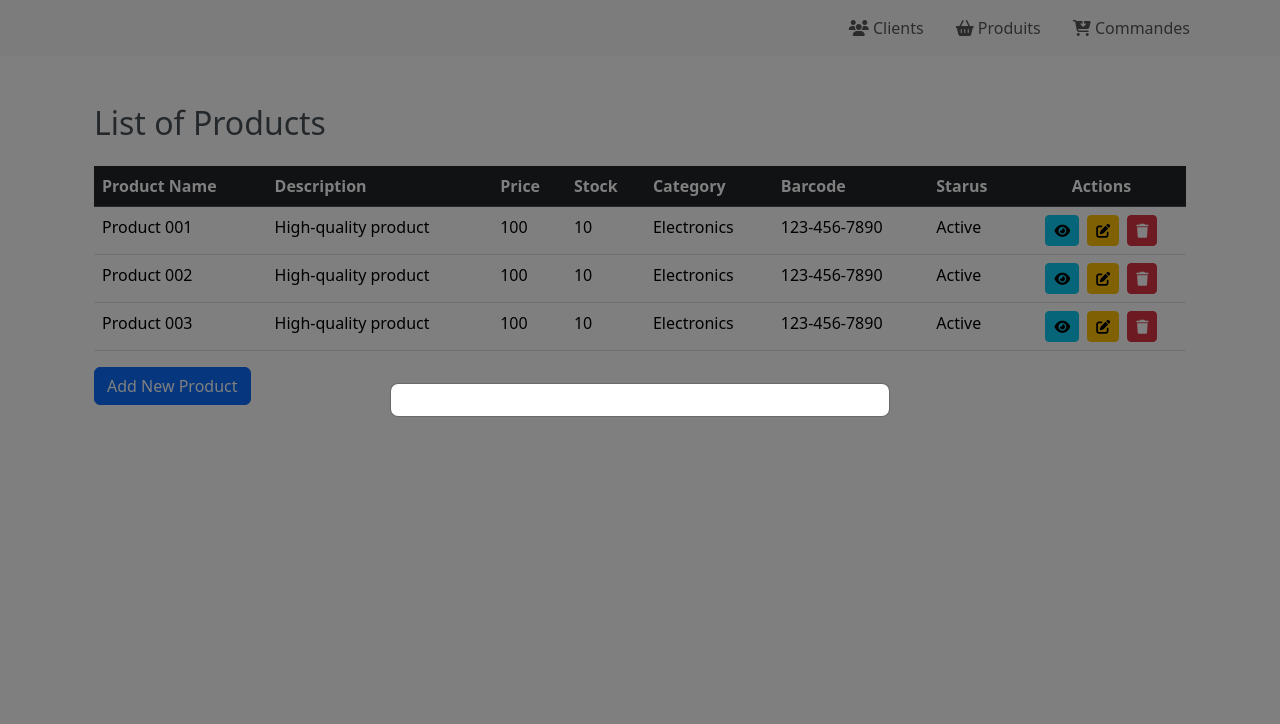
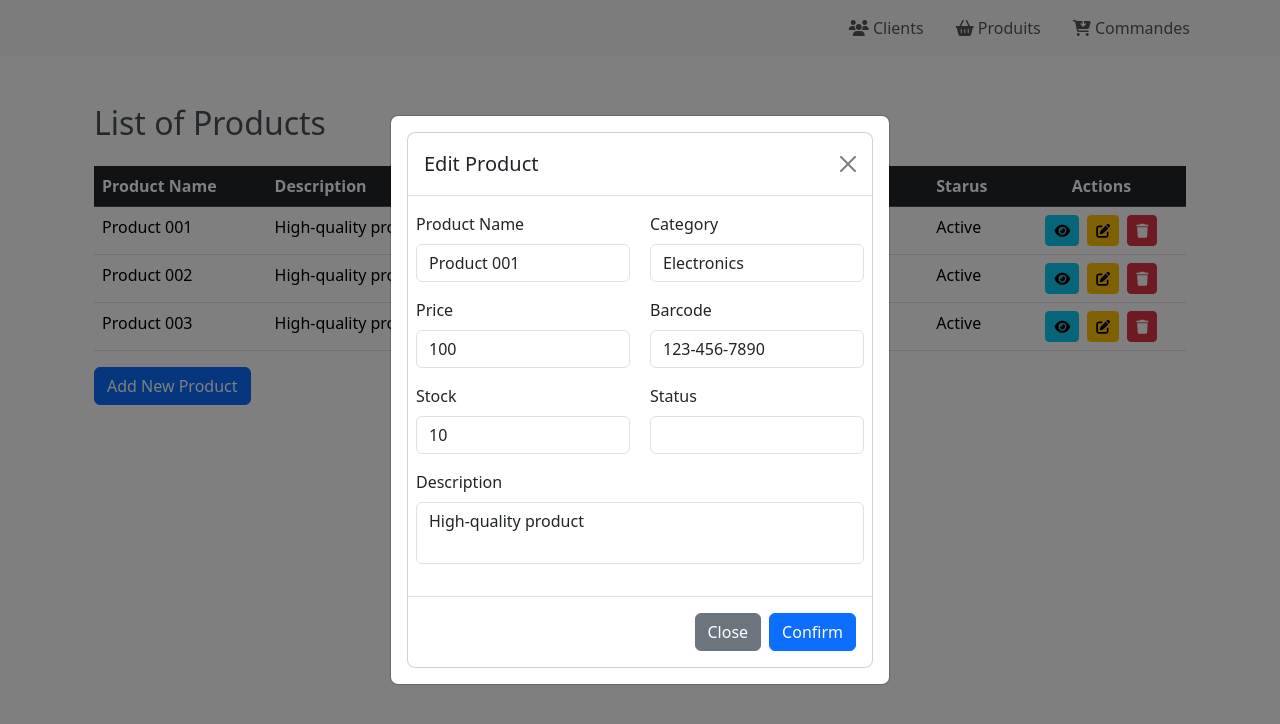
Before and after one commit to AbderahmaneThimbo/order_manager_vue_app, a Vue app: page /products in a window 1280 px wide. Both pictures are taken after a click on the button 1103 px from the left and 230 px from the top of the page. Shown: the top 724 px of the page. Built offline with nearby package versions, Linux system fonts and the light colour scheme.

Commit message:
l'ajout du composant UpdateProduct

```diff
--- a/src/components/products/UpdateProduct.vue
+++ b/src/components/products/UpdateProduct.vue
@@ -1,11 +1,105 @@
 <template>
+    <div class="modal-content custom-modal-width modal-lg">
+        <div class="modal-header">
+            <h5 class="modal-title">Edit Product</h5>
+            <button type="button" class="btn-close" data-bs-dismiss="modal" aria-label="Close"></button>
+        </div>
+        <form class="row g-3">
+            <div class="modal-body">
+                <div class="form-group-container">
+                    <div class="left-column">
+                        <div class="mb-3">
+                            <label for="name" class="form-label">Product Name</label>
+                            <input type="text" id="name" class="form-control" v-model="productToEdit.name" required />
+                        </div>
+                        <div class="mb-3">
+                            <label for="price" class="form-label">Price</label>
+                            <input type="number" id="price" class="form-control" v-model="productToEdit.price"
+                                required />
+                        </div>
+                        <div class="mb-3">
+                            <label for="stock" class="form-label">Stock</label>
+                            <input type="number" id="stock" class="form-control" v-model="productToEdit.stock"
+                                required />
+                        </div>
+                    </div>
+                    <div class="right-column">
+                        <div class="mb-3">
+                            <label for="category" class="form-label">Category</label>
+                            <input type="text" id="category" class="form-control" v-model="productToEdit.category"
+                                required />
+                        </div>
+                        <div class="mb-3">
+                            <label for="barcode" class="form-label">Barcode</label>
+                            <input type="text" id="barcode" class="form-control" v-model="productToEdit.barcode"
+                                required />
+                        </div>
+                        <div class="mb-3">
+                            <label for="status" class="form-label">Status</label>
+                            <select id="status" class="form-control" v-model="productToEdit.status" required>
+                                <option value="active">Active</option>
+                                <option value="inactive">Inactive</option>
+                            </select>
+                        </div>
+                    </div>
+                </div>
+                <div class="mb-3">
+                    <label for="description" class="form-label">Description</label>
+                    <textarea id="description" class="form-control" v-model="productToEdit.description"
+                        required></textarea>
+                </div>
+            </div>
+        </form>
 
+        <div class="modal-footer">
+            <button type="button" class="btn btn-secondary" data-bs-dismiss="modal">
+                Close
+            </button>
+            <button type="button" class="btn btn-primary" @click="updateProduct">
+                Confirm
+            </button>
+        </div>
+    </div>
 </template>
 
 <script setup>
+import { ref, watch } from "vue";
 
+const props = defineProps({
+    product: Object,
+});
+
+const productToEdit = ref({ ...props.product });
+
+watch(
+    () => props.product,
+    (newProduct) => {
+        productToEdit.value = { ...newProduct };
+    },
+    { deep: true }
+);
+
+const emit = defineEmits(["product-updated"]);
+
+const updateProduct = () => {
+    emit("product-updated", { ...productToEdit.value });
+};
 </script>
 
 <style scoped>
+.form-group-container {
+    display: flex;
+    justify-content: space-between;
+    gap: 20px;
+  }
 
+  .left-column,
+  .right-column {
+    flex: 1;
+  }
+
+  textarea {
+    width: 100%;
+    resize: none;
+  }
 </style>
```
